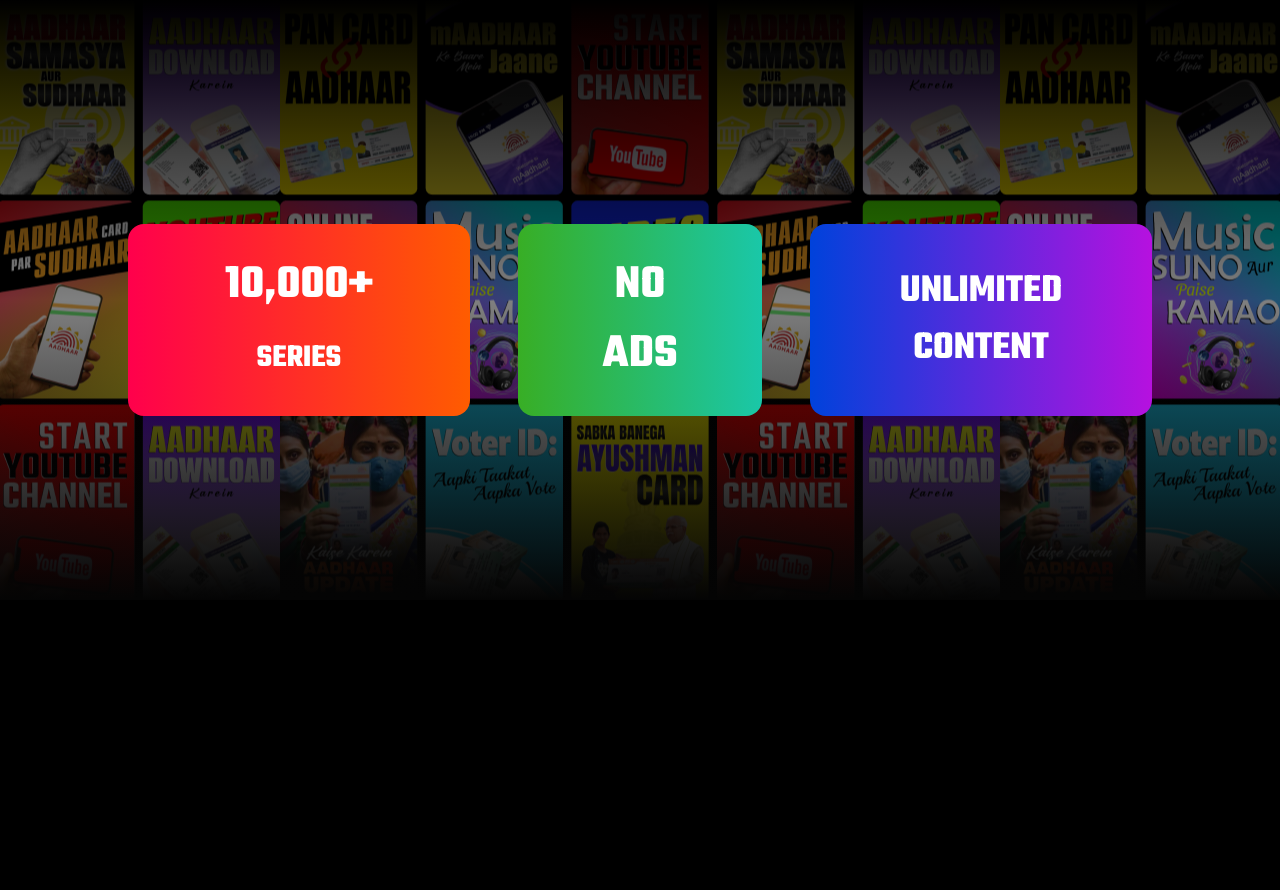
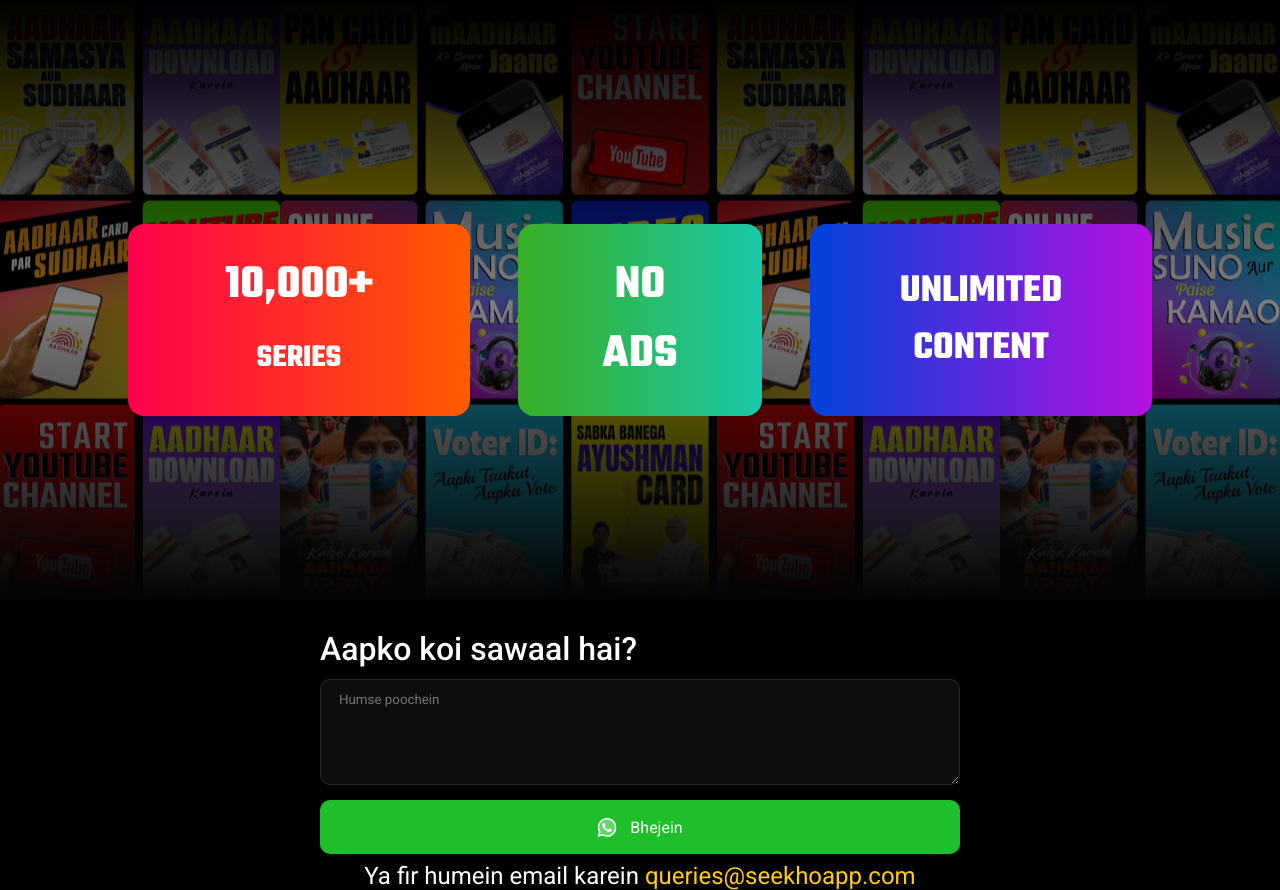
Before and after one commit to chakkasailesh/seekho-plans-ui, a React (Create React App) app: page / in a window 1280 px wide. Before the commit the page ends 800 px from the top, so only its background shows below. Built offline with nearby package versions, Linux system fonts and the light colour scheme; no server answers.

Commit message:
added contact us section

```diff
--- a/src/App.js
+++ b/src/App.js
@@ -8,6 +8,7 @@
   Experts,
   Reviews,
   FAQ,
+  ContactUs,
 } from './components'
 import './App.css'
 
@@ -35,6 +36,7 @@
       {appData.creator_item && <Experts experts={appData.creator_item} />}
       {appData.user_item && <Reviews reviews={appData.user_item} />}
       {appData.faq && <FAQ qas={appData.faq} />}
+      <ContactUs />
     </div>
   )
 }
--- /dev/null
+++ b/src/components/ContactUs/ContactUs.css
@@ -0,0 +1,69 @@
+.contact-us {
+  margin-top: 1.875rem;
+  margin-inline: 1rem;
+}
+
+.contact-us > p:first-child {
+  font-weight: 500;
+  font-size: 1.125rem;
+  margin-bottom: 0.6875rem;
+}
+
+.contact-us textarea {
+  background-color: rgba(255, 255, 255, 0.05);
+  border: 1px solid rgba(255, 255, 255, 0.1);
+  height: 6.625rem;
+  width: 100%;
+  border-radius: 0.625rem;
+  padding: 0.75rem 1.125rem;
+  margin-bottom: 0.6875rem;
+  color: white;
+  font-family: 'Roboto', sans-serif;
+}
+
+.contact-us input::placeholder {
+  vertical-align: text-top;
+}
+
+.whatsapp {
+  background-color: #1fbe2b;
+  height: 3.375rem;
+  width: 100%;
+  border-radius: 0.625rem;
+  display: flex;
+  align-items: center;
+  justify-content: center;
+  gap: 0.8125rem;
+  cursor: pointer;
+}
+
+.email {
+  font-size: 0.625rem;
+  margin-block: 0.5rem;
+  text-align: center;
+  cursor: pointer;
+}
+
+@media screen and (min-width: 768px) {
+  .contact-us {
+    margin-inline: 10rem;
+  }
+  .contact-us > p:first-child {
+    font-size: 1.5rem;
+  }
+  .email {
+    font-size: 1rem;
+  }
+}
+
+@media screen and (min-width: 1200px) {
+  .contact-us {
+    margin-inline: 20rem;
+  }
+  .contact-us > p:first-child {
+    font-size: 2rem;
+  }
+  .email {
+    font-size: 1.5rem;
+  }
+}
--- /dev/null
+++ b/src/components/ContactUs/ContactUs.js
@@ -0,0 +1,87 @@
+import React, { useRef } from 'react'
+import './ContactUs.css'
+
+const ContactUs = () => {
+  const ref = useRef()
+  return (
+    <div className="contact-us">
+      <p>Aapko koi sawaal hai?</p>
+      <textarea placeholder="Humse poochein" ref={ref} />
+      <div
+        className="whatsapp"
+        onClick={() => {
+          window.location.href = `https://wa.me/9876543210?text=${ref.current.value}`
+        }}
+      >
+        <svg
+          width="20"
+          height="19"
+          viewBox="0 0 20 19"
+          fill="none"
+          xmlns="http://www.w3.org/2000/svg"
+        >
+          <g clipPath="url(#clip0_1_239)">
+            <path
+              d="M0.998489 9.38759C0.998048 10.9804 1.41423 12.5357 2.2056 13.9065L0.922806 18.5902L5.71599 17.3334C7.04172 18.0551 8.52711 18.4333 10.0366 18.4334H10.0405C15.0235 18.4334 19.0798 14.3786 19.0819 9.39471C19.0829 6.97968 18.1432 4.70873 16.436 3.0002C14.7291 1.29181 12.4589 0.350467 10.0402 0.349365C5.05659 0.349365 1.00062 4.40394 0.998563 9.38759"
+              fill="url(#paint0_linear_1_239)"
+            />
+            <path
+              d="M0.673303 9.38365C0.672789 11.0338 1.10389 12.6447 1.92348 14.0646L0.594681 18.9162L5.55973 17.6143C6.92777 18.3602 8.46804 18.7535 10.0353 18.7541H10.0394C15.2011 18.7541 19.4031 14.5534 19.4053 9.39114C19.4062 6.88933 18.4328 4.53675 16.6646 2.76701C14.8961 0.997483 12.5448 0.0222689 10.0394 0.0212402C4.87675 0.0212402 0.675361 4.2213 0.673303 9.38365ZM3.6301 13.82L3.44471 13.5257C2.66539 12.2866 2.25406 10.8546 2.25465 9.38424C2.25634 5.09343 5.74836 1.60251 10.0423 1.60251C12.1218 1.60339 14.076 2.41401 15.5459 3.88477C17.0157 5.35567 17.8245 7.31095 17.824 9.39056C17.8221 13.6814 14.33 17.1727 10.0394 17.1727H10.0363C8.63924 17.172 7.26908 16.7968 6.07416 16.0878L5.7898 15.9192L2.84343 16.6917L3.6301 13.82V13.82Z"
+              fill="url(#paint1_linear_1_239)"
+            />
+            <path
+              d="M7.70038 5.4701C7.52506 5.08044 7.34055 5.07258 7.17383 5.06575C7.0373 5.05987 6.88123 5.06031 6.72531 5.06031C6.56924 5.06031 6.31566 5.11902 6.10133 5.35305C5.88677 5.5873 5.28218 6.15339 5.28218 7.30473C5.28218 8.45615 6.1208 9.56884 6.2377 9.72513C6.35476 9.88113 7.85667 12.3195 10.2353 13.2575C12.2122 14.037 12.6145 13.882 13.0436 13.8429C13.4727 13.804 14.4282 13.277 14.6231 12.7305C14.8182 12.1841 14.8182 11.7158 14.7597 11.6179C14.7012 11.5204 14.5452 11.4618 14.3111 11.3448C14.077 11.2278 12.9265 10.6616 12.712 10.5835C12.4975 10.5055 12.3415 10.4665 12.1854 10.7009C12.0293 10.9348 11.5812 11.4618 11.4446 11.6179C11.3081 11.7743 11.1715 11.7938 10.9376 11.6767C10.7034 11.5593 9.94972 11.3125 9.05555 10.5153C8.35985 9.89501 7.89017 9.12899 7.75365 8.89467C7.61713 8.66071 7.73903 8.53389 7.85637 8.41728C7.96152 8.31242 8.09048 8.14401 8.2076 8.00741C8.32429 7.87074 8.36323 7.77323 8.44127 7.61716C8.51938 7.46095 8.48028 7.32427 8.42187 7.20722C8.36323 7.09017 7.90847 5.9328 7.70038 5.4701Z"
+              fill="white"
+            />
+          </g>
+          <defs>
+            <linearGradient
+              id="paint0_linear_1_239"
+              x1="908.878"
+              y1="1824.43"
+              x2="908.878"
+              y2="0.349365"
+              gradientUnits="userSpaceOnUse"
+            >
+              <stop stopColor="#1FAF38" />
+              <stop offset="1" stopColor="#60D669" />
+            </linearGradient>
+            <linearGradient
+              id="paint1_linear_1_239"
+              x1="941.127"
+              y1="1889.51"
+              x2="941.127"
+              y2="0.0212402"
+              gradientUnits="userSpaceOnUse"
+            >
+              <stop stopColor="#F9F9F9" />
+              <stop offset="1" stopColor="white" />
+            </linearGradient>
+            <clipPath id="clip0_1_239">
+              <rect
+                width="18.8106"
+                height="18.9576"
+                fill="white"
+                transform="translate(0.594681 0.0212402)"
+              />
+            </clipPath>
+          </defs>
+        </svg>
+        <p>Bhejein</p>
+      </div>
+      <p className="email">
+        Ya fir humein email karein{' '}
+        <span
+          style={{ color: '#FFCC11' }}
+          onClick={() =>
+            (window.location.href = 'mailto:queries@seekhoapp.com')
+          }
+        >
+          queries@seekhoapp.com
+        </span>
+      </p>
+    </div>
+  )
+}
+
+export default ContactUs
--- a/src/components/Discount/Discount.js
+++ b/src/components/Discount/Discount.js
@@ -1,7 +1,8 @@
-import React from 'react'
+import React, { useState } from 'react'
 import './Discount.css'
 
 const Discount = ({ coupons }) => {
+  const [isApplied, setIsApplied] = useState(true)
   return (
     <div className="coupons">
       <p className="coupons-header">Discount</p>
@@ -53,8 +54,13 @@
             </p>
           </div>
           <div className="coupon-bottom">
-            <p>Coupon Applied</p>
-            <p>Remove</p>
+            <p>{isApplied ? 'Coupon Applied' : ''}</p>
+            <p
+              style={{ color: isApplied ? 'Red' : 'Green' }}
+              onClick={() => setIsApplied((prev) => !prev)}
+            >
+              {isApplied ? 'Remove' : 'Apply'}
+            </p>
           </div>
         </div>
       ))}
--- a/src/components/index.js
+++ b/src/components/index.js
@@ -5,5 +5,6 @@
 import Experts from './Experts/Experts'
 import Reviews from './Reviews/Reviews'
 import FAQ from './FAQ/FAQ'
+import ContactUs from './ContactUs/ContactUs'
 
-export { Header, Plans, Benefits, Series, Experts, Reviews, FAQ }
+export { Header, Plans, Benefits, Series, Experts, Reviews, FAQ, ContactUs }
```
